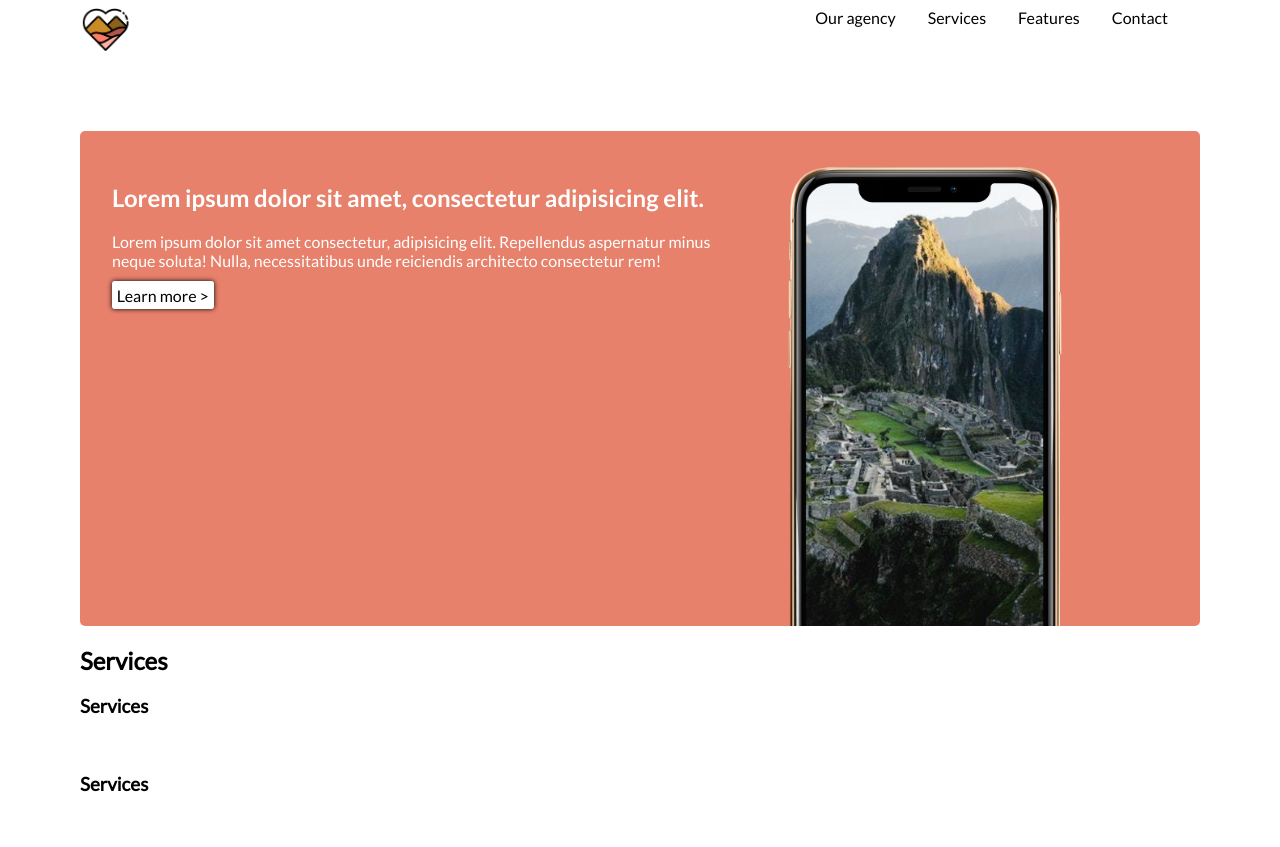
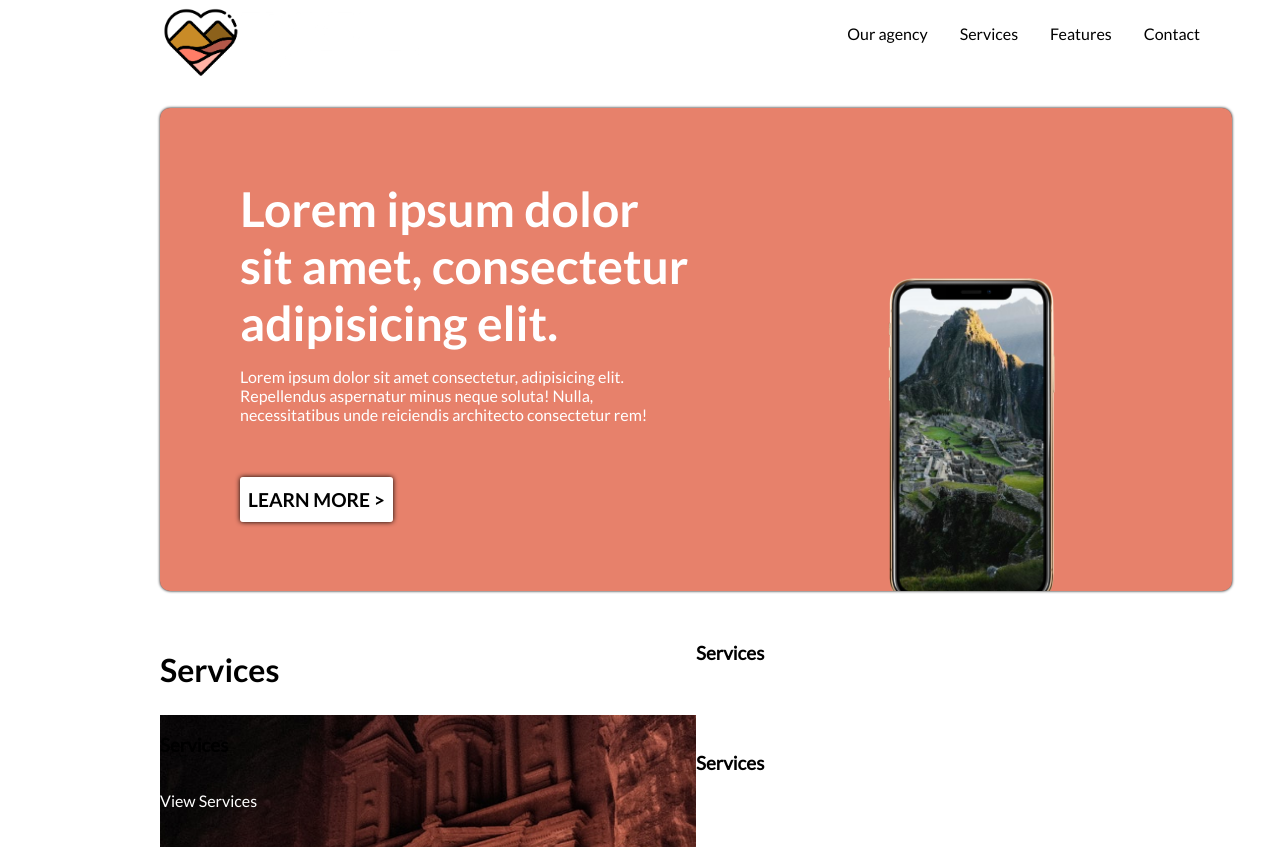
Before and after one commit to WeskerResidente/travel-together, a website: page index.html in a window 1280 px wide. Shown: the top 847 px of the page. Drawn offline with Linux system fonts and the light colour scheme.

Commit message:
3 commit

```diff
--- a/assets/scss/abstracts/_mixins.scss
+++ b/assets/scss/abstracts/_mixins.scss
@@ -2,10 +2,11 @@
 
 @mixin btn {
     color: variable.$color-primary;
-    font-family: variable.$font-regular;
+    font-family: variable.$font-bold;
+    font-size: larger;
     text-decoration: none;
     background-color:variable.$color-bann;
-    padding: 0.3rem;
+    padding: 0.7rem 0.5rem 0.7rem 0.5rem;
     border-radius: 3px;
     box-shadow: 0px 0px 5px black;
 }
--- a/assets/scss/base/_base.scss
+++ b/assets/scss/base/_base.scss
@@ -2,14 +2,23 @@
 
 body {
     font-family: variable.$font-regular;
-    margin: 0.5rem 5rem 0 5rem;
+    margin: 0.5rem 3rem 0 10rem;
 }
 
 h1 {
     font-family: variable.$font-bold;
     color: variable.$color-secondary;
+    font-size: 3rem;
+
+}
+h2 {
+    font-family: variable.$font-bold;
+    color: variable.$color-primary;
+    font-size: 2rem;
+
 }
 p {
     font-family: variable.$font-regular;
     color: variable.$color-secondary;
+    font-size: 1rem;
 }
--- a/assets/scss/base/_font.scss
+++ b/assets/scss/base/_font.scss
@@ -3,8 +3,10 @@
 @font-face {
     font-family: variable.$font-bold;
     src: url(/assets/font/Lato/Lato-Bold.ttf);
+
 }
 @font-face {
     font-family: variable.$font-regular;
     src: url(/assets/font/Lato/Lato-Regular.ttf);
+
 }
--- a/assets/scss/components/_block-info.scss
+++ b/assets/scss/components/_block-info.scss
@@ -1,8 +1,9 @@
 @use "../abstracts/variable" as variable;
 
 .banniere {
-    margin-top: 5rem;
-    padding: 2rem 3rem 3rem 2rem;
+    margin-top: 2rem;
+    padding: 2rem 3rem 5rem 2rem;
     background-color: variable.$color-terciory;
-    border-radius: 5px;
+    border-radius: 10px;
+    box-shadow: 0 0 3px black;
 }
--- a/assets/scss/layout/_header.scss
+++ b/assets/scss/layout/_header.scss
@@ -6,12 +6,12 @@ header {
     justify-content: space-between;
 
     img {
-        width: 15%;
-        height: 15%;
+        width: 25%;
+        height: 25%;
     }
     ul {
         display: flex;
-        margin-top: 0;
+
         li {
             list-style: none;
             margin-right: 2rem;
--- a/assets/scss/layout/_section1.scss
+++ b/assets/scss/layout/_section1.scss
@@ -9,13 +9,26 @@
 
     .txt {
         width: 80%;
+        margin-left: 3rem;
+        p{
+            margin-top: 0;
+            margin-bottom: 4rem;
+        }
+        h1{
+            margin-bottom: 1rem;
+        }
+
     }
     div {
-        width: 50%;
+        width: 30%;
+        margin-right: 10rem;
+
+
         img {
-            width: 70%;
-            margin-bottom: -8rem;
+            width: 100%;
+            margin-bottom: -28rem;
             margin-left: 2rem;
+
         }
 
     }
--- /dev/null
+++ b/assets/scss/layout/_section2.scss
@@ -0,0 +1,18 @@
+@use "../abstracts/variable" as variable;
+@use "../base/font" as font;
+
+.services {
+    margin-top: 2rem;
+    display: flex;
+        .srv1 {
+            background-image: url(/assets/img/homme-assis-batiment.jpg);
+            background-size: cover;
+            background-position: center;
+            height: 50vh;
+        }
+    div {
+        width: 100%;
+        display:flex;
+        flex-direction: column;
+    }
+}
--- a/assets/scss/style.scss
+++ b/assets/scss/style.scss
@@ -3,5 +3,6 @@
 
 @use "layout/header";
 @use "layout/section1";
+@use "layout/section2";
 
 @use "components/btn";
--- a/index.html
+++ b/index.html
@@ -22,14 +22,14 @@
         <div class="txt">
             <h1>Lorem ipsum dolor sit amet, consectetur adipisicing elit.</h1>
             <p>Lorem ipsum dolor sit amet consectetur, adipisicing elit. Repellendus aspernatur minus neque soluta! Nulla, necessitatibus unde reiciendis architecto consectetur rem!</p>
-            <a href="" class="btn">Learn more ></a>
+            <a href="" class="btn">LEARN MORE ></a>
         </div>
         <div>
             <img src="assets\img\mockup-travel-iphone.png" alt="">
         </div>
 
     </section>
-    <section >
+    <section class="services">
         <div>
             <h2>Services</h2>
             <div class="picture srv1">
@@ -38,11 +38,11 @@
             </div>
         </div>
         <div>
-            <div class="picture srv1">
+            <div class="picture srv2">
                 <h3>Services</h3>
                 <p>View Services</p>
             </div>
-            <div class="picture srv1">
+            <div class="picture srv3">
                 <h3>Services</h3>
                 <p>View Services</p>
             </div>
```
Also changed, not shown: assets/css/style.css, 1 other file.
